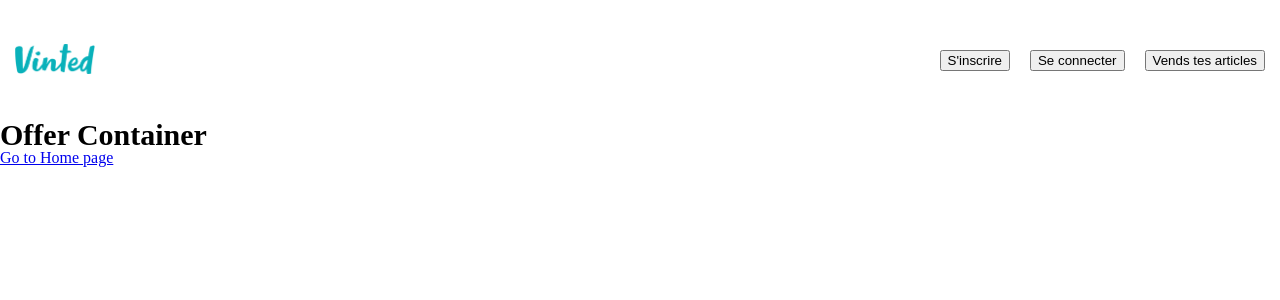
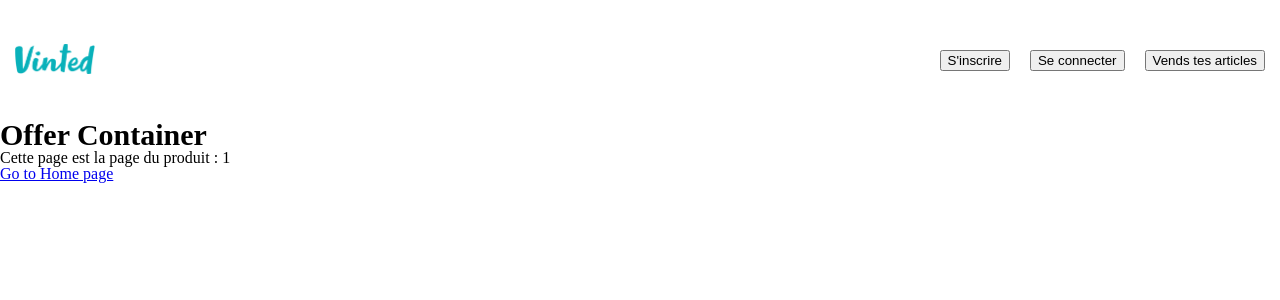
Before and after one commit to Pomelodies/vinted-app, a React (Vite) app: page /offer/1 in a window 1280 px wide. Shown: the top 300 px of the page. Built offline with nearby package versions, Linux system fonts and the light colour scheme.

Commit message:
signup page added

```diff
--- a/src/App.jsx
+++ b/src/App.jsx
@@ -5,6 +5,7 @@ import { BrowserRouter as Router, Routes, Route } from "react-router-dom";
 import Home from "./pages/Home";
 import Offer from "./pages/Offer";
 import Header from "./components/Header";
+import Signup from "./pages/Signup";
 
 function App() {
   return (
@@ -14,6 +15,7 @@ function App() {
         <Routes>
           <Route path="/" element={<Home />} />
           <Route path="/offer/:id" element={<Offer />} />
+          <Route path="/signup" element={<Signup />} />
         </Routes>
       </Router>
     </>
--- a/src/pages/Offer.jsx
+++ b/src/pages/Offer.jsx
@@ -1,9 +1,13 @@
 import { Link } from "react-router-dom";
+import { useParams } from "react-router-dom";
 
 const Offer = () => {
+  const params = useParams();
+  // console.log(params); {"id": "3"}
   return (
     <main>
       <h1>Offer Container</h1>
+      <p>Cette page est la page du produit : {params.id}</p>
       <Link to="/">Go to Home page</Link>
       {/* Lien vers la page home */}
     </main>
@@ -11,3 +15,7 @@ const Offer = () => {
 };
 
 export default Offer;
+
+// Je dois interroger la base de donnée avec le params que je reçois
+// à partir de cette information, je récupère les éléments demandés
+// je les dispose sur la page
--- /dev/null
+++ b/src/pages/Signup.jsx
@@ -0,0 +1,5 @@
+const Signup = () => {
+  return <>COUCOU !!!</>;
+};
+
+export default Signup;
```
